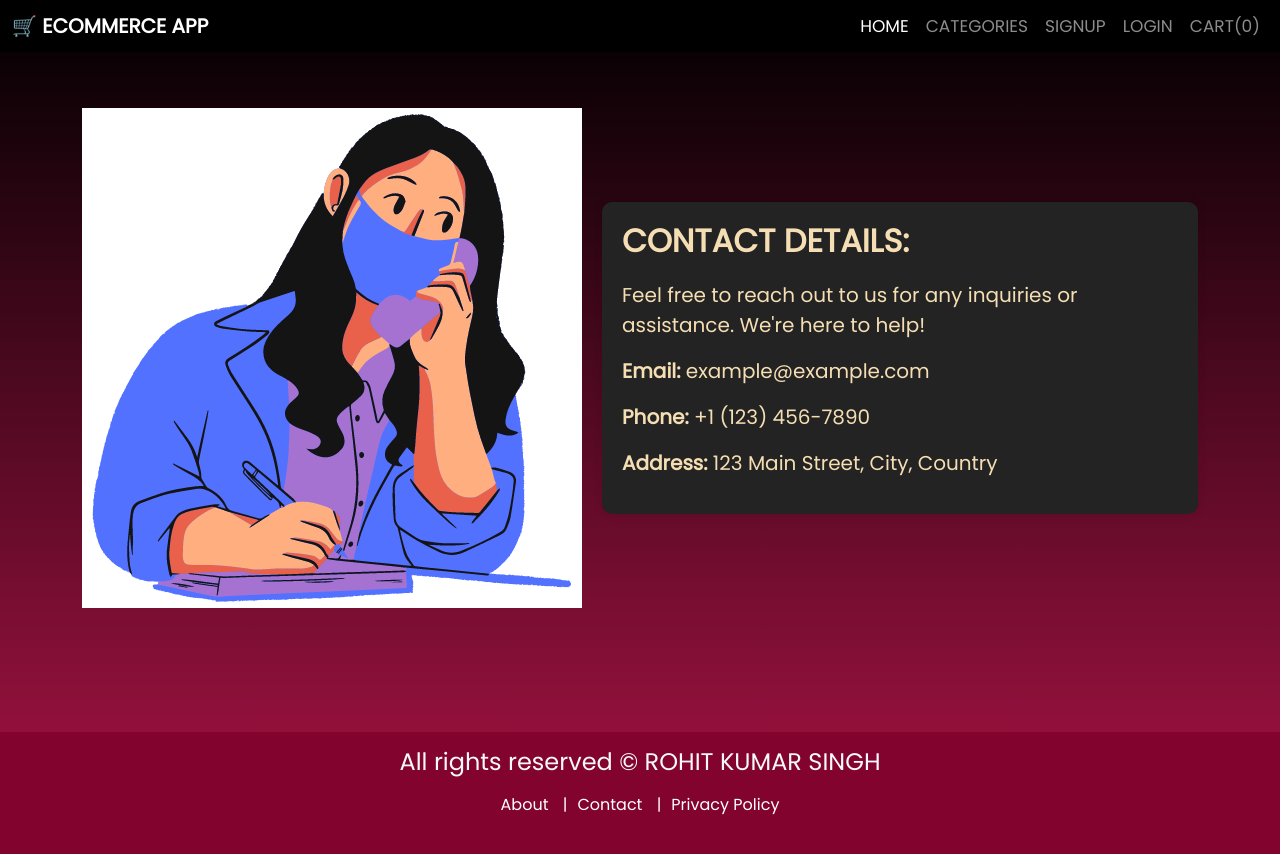
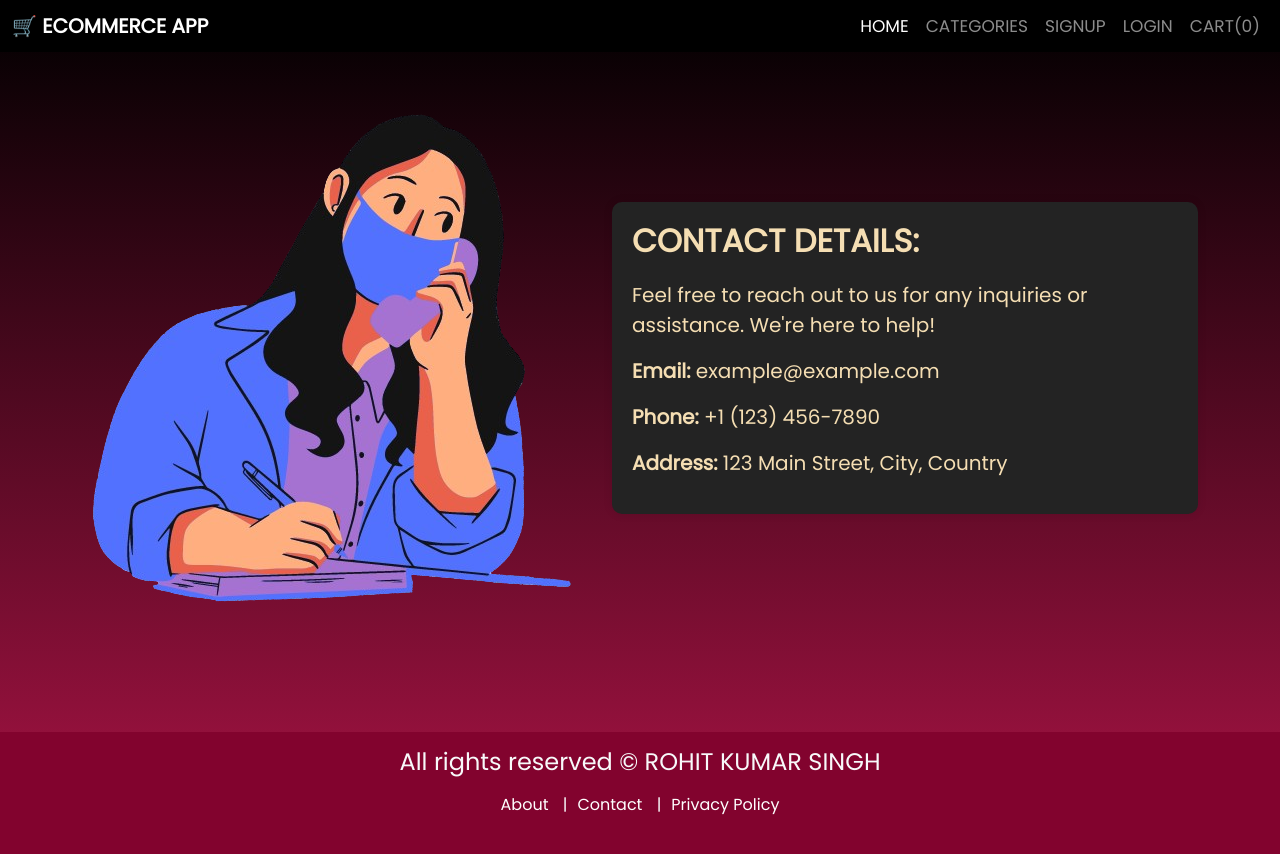
Before and after one commit to rohitsinghkcodes/TechMart, a React (Create React App) app in the folder client/: page /contact in a window 1280 px wide. Shown: the top 854 px of the page. Built offline with nearby package versions, Linux system fonts and the light colour scheme; a web font is replaced by a local one.

Commit message:
contact image bg removed

```diff
--- a/client/src/index.css
+++ b/client/src/index.css
@@ -111,7 +111,7 @@ CONTACT PAGE CSS
 .contact-image {
   max-width: 50%; /* Adjust the width as needed */
   height: auto;
-  margin-right: 20px;
+  margin-right: 30px;
 }
 
 .contact-details {
@@ -140,11 +140,6 @@ ABOUT-PRIVACY_POLICY PAGE CSS
   margin-top: 5%;
 }
 
-.about-policy-image {
-  max-width: 50%; /* Adjust the width as needed */
-  height: auto;
-  margin-right: 20px;
-}
 
 .about-policy-details {
   font-size: 20px;
```
Also changed, not shown: client/public/contact.png (deleted), client/src/images/contact.png.
